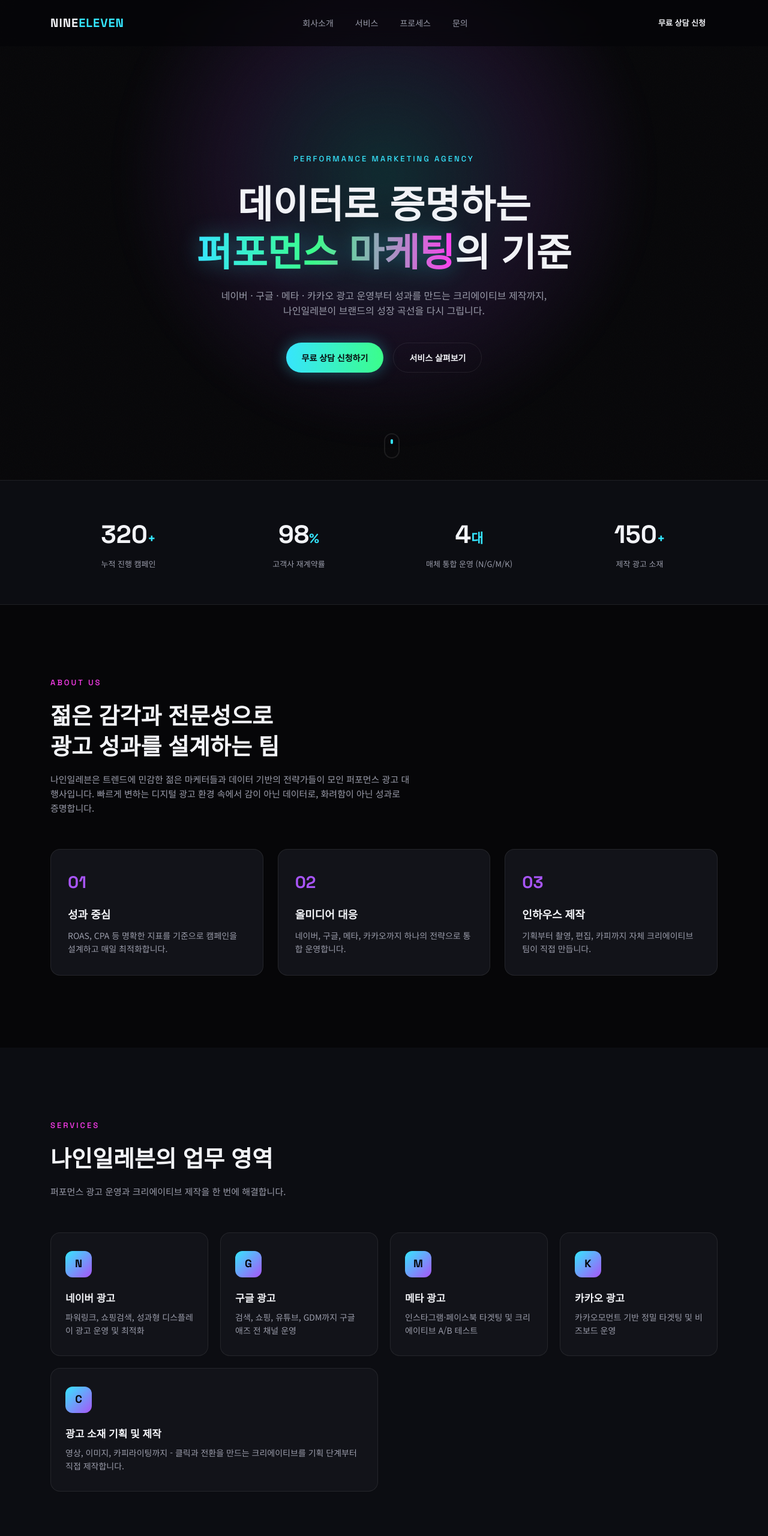
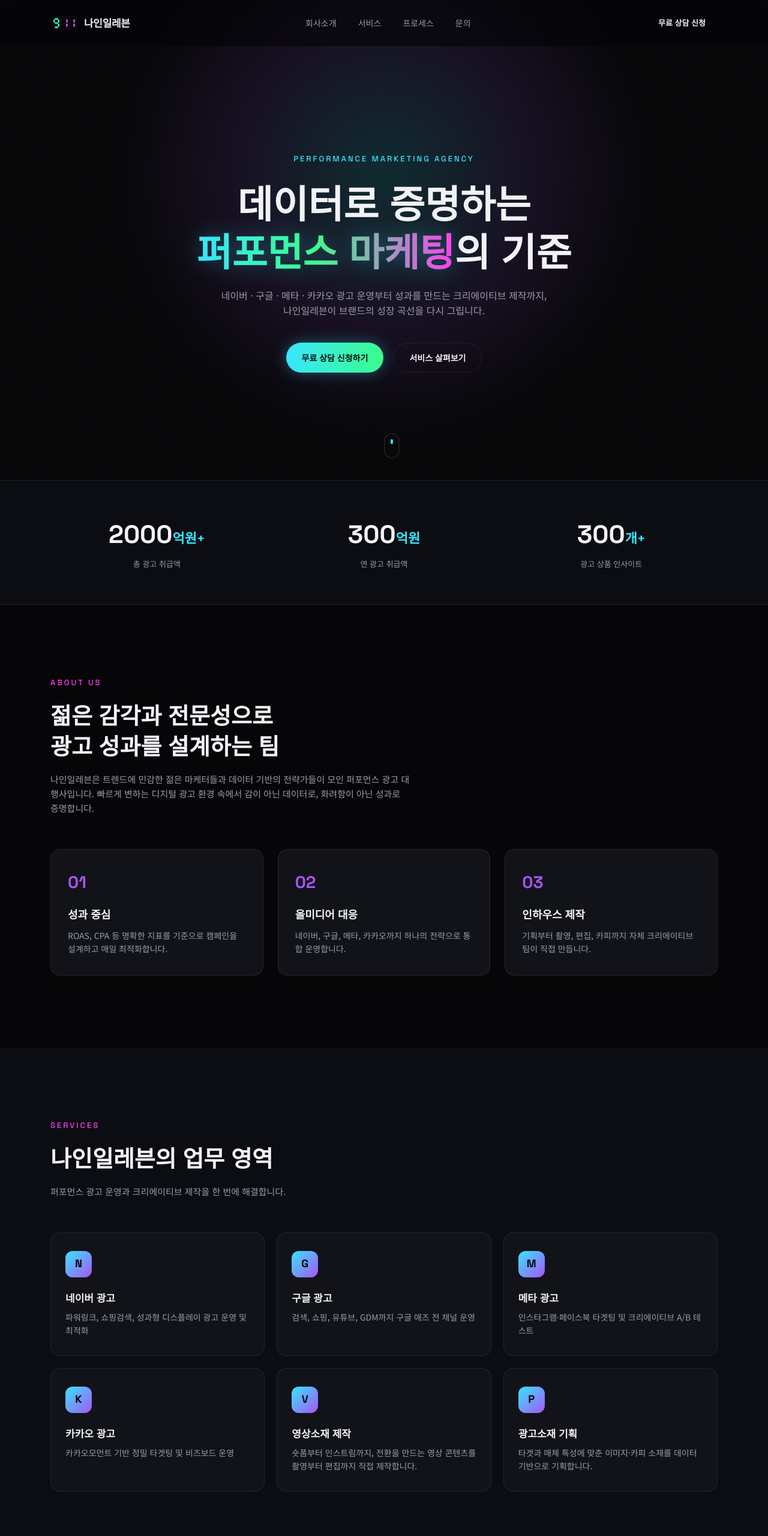
Before and after one commit to worldcon2002-cloud/nine-eleven-site, a plain HTML site: page index.html in a window 1280 px wide. Shown: the top 2560 px of the page at 60% size. Drawn offline with Linux system fonts and the light colour scheme.

Commit message:
Add digit-mark logo, update stats and split creative services

```diff
--- a/index.html
+++ b/index.html
@@ -8,6 +8,7 @@
 <link rel="preconnect" href="https://fonts.googleapis.com">
 <link rel="preconnect" href="https://fonts.gstatic.com" crossorigin>
 <link href="https://fonts.googleapis.com/css2?family=Space+Grotesk:wght@500;700&family=Noto+Sans+KR:wght@400;500;700;900&display=swap" rel="stylesheet">
+<link rel="icon" type="image/svg+xml" href="assets/logo.svg">
 <link rel="stylesheet" href="style.css">
 </head>
 <body>
@@ -16,7 +17,42 @@
 
 <header class="header" id="header">
   <div class="container header-inner">
-    <a href="#top" class="logo">NINE<span>ELEVEN</span></a>
+    <a href="#top" class="logo">
+      <svg class="logo-mark" width="46" height="25" viewBox="0 0 212 116" xmlns="http://www.w3.org/2000/svg" aria-hidden="true">
+        <defs>
+          <linearGradient id="g9-h" x1="0" y1="0" x2="1" y2="1">
+            <stop offset="0%" stop-color="#35e6ff"/>
+            <stop offset="100%" stop-color="#39ff8a"/>
+          </linearGradient>
+          <linearGradient id="g11-h" x1="0" y1="0" x2="1" y2="1">
+            <stop offset="0%" stop-color="#ff3df0"/>
+            <stop offset="100%" stop-color="#a855f7"/>
+          </linearGradient>
+          <filter id="glow-h" x="-60%" y="-60%" width="220%" height="220%">
+            <feGaussianBlur stdDeviation="3.2" result="b"/>
+            <feMerge><feMergeNode in="b"/><feMergeNode in="SourceGraphic"/></feMerge>
+          </filter>
+        </defs>
+        <rect x="8" y="8" width="196" height="100" rx="22" fill="#08090c" stroke="rgba(255,255,255,0.1)" stroke-width="2"/>
+        <g filter="url(#glow-h)">
+          <g fill="url(#g9-h)">
+            <rect x="34" y="20" width="24" height="10" rx="3"/>
+            <rect x="24" y="30" width="10" height="23" rx="3"/>
+            <rect x="58" y="30" width="10" height="23" rx="3"/>
+            <rect x="34" y="53" width="24" height="10" rx="3"/>
+            <rect x="58" y="63" width="10" height="23" rx="3"/>
+            <rect x="34" y="86" width="24" height="10" rx="3"/>
+          </g>
+          <g fill="url(#g11-h)">
+            <rect x="122" y="30" width="10" height="23" rx="3"/>
+            <rect x="122" y="63" width="10" height="23" rx="3"/>
+            <rect x="178" y="30" width="10" height="23" rx="3"/>
+            <rect x="178" y="63" width="10" height="23" rx="3"/>
+          </g>
+        </g>
+      </svg>
+      <span class="logo-text">나인일레븐</span>
+    </a>
     <nav class="nav" id="nav">
       <a href="#about">회사소개</a>
       <a href="#services">서비스</a>
@@ -55,20 +91,16 @@
   <section class="stats">
     <div class="container stats-grid">
       <div class="stat reveal">
-        <span class="stat-num" data-count="320">0</span><span class="stat-plus">+</span>
-        <p>누적 진행 캠페인</p>
+        <span class="stat-num" data-count="2000">0</span><span class="stat-plus">억원+</span>
+        <p>총 광고 취급액</p>
       </div>
       <div class="stat reveal">
-        <span class="stat-num" data-count="98">0</span><span class="stat-plus">%</span>
-        <p>고객사 재계약률</p>
+        <span class="stat-num" data-count="300">0</span><span class="stat-plus">억원</span>
+        <p>연 광고 취급액</p>
       </div>
       <div class="stat reveal">
-        <span class="stat-num" data-count="4">0</span><span class="stat-plus">대</span>
-        <p>매체 통합 운영 (N/G/M/K)</p>
-      </div>
-      <div class="stat reveal">
-        <span class="stat-num" data-count="150">0</span><span class="stat-plus">+</span>
-        <p>제작 광고 소재</p>
+        <span class="stat-num" data-count="300">0</span><span class="stat-plus">개+</span>
+        <p>광고 상품 인사이트</p>
       </div>
     </div>
   </section>
@@ -131,10 +163,15 @@
           <h3>카카오 광고</h3>
           <p>카카오모먼트 기반 정밀 타겟팅 및 비즈보드 운영</p>
         </div>
-        <div class="service-card wide reveal">
-          <div class="service-icon">C</div>
-          <h3>광고 소재 기획 및 제작</h3>
-          <p>영상, 이미지, 카피라이팅까지 - 클릭과 전환을 만드는 크리에이티브를 기획 단계부터 직접 제작합니다.</p>
+        <div class="service-card reveal">
+          <div class="service-icon">V</div>
+          <h3>영상소재 제작</h3>
+          <p>숏폼부터 인스트림까지, 전환을 만드는 영상 콘텐츠를 촬영부터 편집까지 직접 제작합니다.</p>
+        </div>
+        <div class="service-card reveal">
+          <div class="service-icon">P</div>
+          <h3>광고소재 기획</h3>
+          <p>타겟과 매체 특성에 맞춘 이미지·카피 소재를 데이터 기반으로 기획합니다.</p>
         </div>
       </div>
     </div>
@@ -224,7 +261,42 @@
 
 <footer class="footer">
   <div class="container footer-inner">
-    <div class="logo">NINE<span>ELEVEN</span></div>
+    <div class="logo">
+      <svg class="logo-mark" width="40" height="22" viewBox="0 0 212 116" xmlns="http://www.w3.org/2000/svg" aria-hidden="true">
+        <defs>
+          <linearGradient id="g9-f" x1="0" y1="0" x2="1" y2="1">
+            <stop offset="0%" stop-color="#35e6ff"/>
+            <stop offset="100%" stop-color="#39ff8a"/>
+          </linearGradient>
+          <linearGradient id="g11-f" x1="0" y1="0" x2="1" y2="1">
+            <stop offset="0%" stop-color="#ff3df0"/>
+            <stop offset="100%" stop-color="#a855f7"/>
+          </linearGradient>
+          <filter id="glow-f" x="-60%" y="-60%" width="220%" height="220%">
+            <feGaussianBlur stdDeviation="3.2" result="b"/>
+            <feMerge><feMergeNode in="b"/><feMergeNode in="SourceGraphic"/></feMerge>
+          </filter>
+        </defs>
+        <rect x="8" y="8" width="196" height="100" rx="22" fill="#08090c" stroke="rgba(255,255,255,0.1)" stroke-width="2"/>
+        <g filter="url(#glow-f)">
+          <g fill="url(#g9-f)">
+            <rect x="34" y="20" width="24" height="10" rx="3"/>
+            <rect x="24" y="30" width="10" height="23" rx="3"/>
+            <rect x="58" y="30" width="10" height="23" rx="3"/>
+            <rect x="34" y="53" width="24" height="10" rx="3"/>
+            <rect x="58" y="63" width="10" height="23" rx="3"/>
+            <rect x="34" y="86" width="24" height="10" rx="3"/>
+          </g>
+          <g fill="url(#g11-f)">
+            <rect x="122" y="30" width="10" height="23" rx="3"/>
+            <rect x="122" y="63" width="10" height="23" rx="3"/>
+            <rect x="178" y="30" width="10" height="23" rx="3"/>
+            <rect x="178" y="63" width="10" height="23" rx="3"/>
+          </g>
+        </g>
+      </svg>
+      <span class="logo-text">나인일레븐</span>
+    </div>
     <p>© 2026 Nine Eleven Inc. All rights reserved.</p>
   </div>
 </footer>
--- a/style.css
+++ b/style.css
@@ -73,12 +73,17 @@ button { font-family: inherit; cursor: pointer; border: none; background: none;
   height: 76px;
 }
 .logo {
-  font-family: var(--font-en);
-  font-weight: 700;
-  font-size: 20px;
-  letter-spacing: 1px;
+  display: flex;
+  align-items: center;
+  gap: 10px;
 }
-.logo span { color: var(--neon-cyan); }
+.logo-mark { display: block; flex-shrink: 0; }
+.logo-text {
+  font-family: var(--font-kr);
+  font-weight: 900;
+  font-size: 17px;
+  letter-spacing: -0.3px;
+}
 
 .nav {
   display: flex;
@@ -217,7 +222,7 @@ button { font-family: inherit; cursor: pointer; border: none; background: none;
 }
 .stats-grid {
   display: grid;
-  grid-template-columns: repeat(4, 1fr);
+  grid-template-columns: repeat(3, 1fr);
   gap: 24px;
   text-align: center;
 }
@@ -292,7 +297,7 @@ button { font-family: inherit; cursor: pointer; border: none; background: none;
 /* Services */
 .services-grid {
   display: grid;
-  grid-template-columns: repeat(4, 1fr);
+  grid-template-columns: repeat(3, 1fr);
   gap: 20px;
 }
 .service-card {
@@ -307,7 +312,6 @@ button { font-family: inherit; cursor: pointer; border: none; background: none;
   transform: translateY(-4px);
   box-shadow: 0 8px 30px rgba(255,61,240,0.12);
 }
-.service-card.wide { grid-column: span 2; }
 .service-icon {
   width: 44px;
   height: 44px;
@@ -426,7 +430,7 @@ button { font-family: inherit; cursor: pointer; border: none; background: none;
   flex-wrap: wrap;
   gap: 12px;
 }
-.footer .logo { font-size: 16px; }
+.footer .logo-text { font-size: 15px; }
 .footer p { color: var(--text-dim); font-size: 13px; }
 
 /* Reveal animation */
@@ -446,15 +450,17 @@ button { font-family: inherit; cursor: pointer; border: none; background: none;
   .menu-toggle { display: flex; }
   .about-grid { grid-template-columns: 1fr; }
   .services-grid { grid-template-columns: repeat(2, 1fr); }
-  .service-card.wide { grid-column: span 2; }
   .process-list { grid-template-columns: 1fr; }
   .contact-wrap { grid-template-columns: 1fr; }
-  .stats-grid { grid-template-columns: repeat(2, 1fr); }
+  .stats-grid { grid-template-columns: repeat(3, 1fr); }
+}
+
+@media (max-width: 560px) {
+  .stats-grid { grid-template-columns: 1fr; }
 }
 
 @media (max-width: 520px) {
   .services-grid { grid-template-columns: 1fr; }
-  .service-card.wide { grid-column: span 1; }
   .form-row { flex-direction: column; }
   .hero-cta { flex-direction: column; align-items: center; }
 }
```
Also changed, not shown: assets/logo.svg (added).
